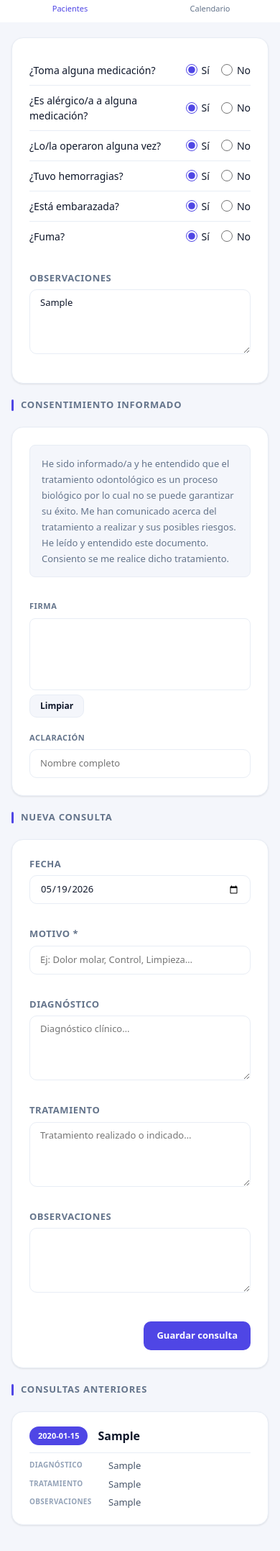
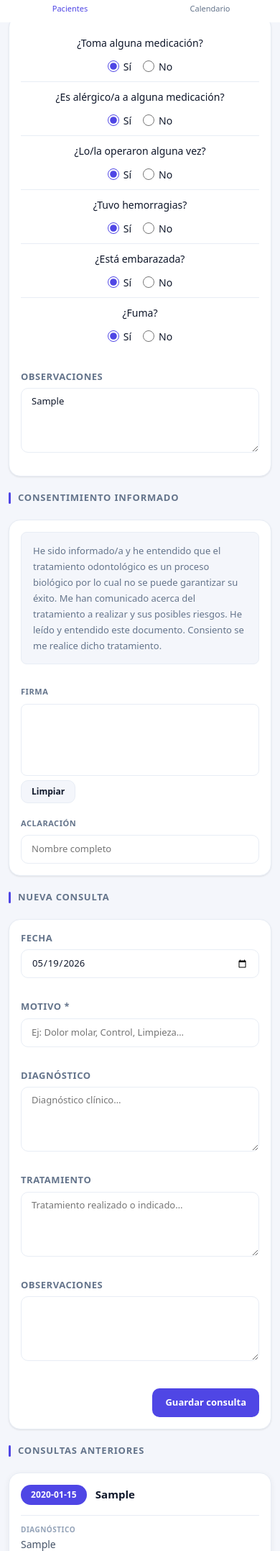
Before and after one commit to jeremiasmagallanestenis-sys/ClinicaDental, a Flask app: page /pacientes/1/ficha in a window 390 px wide. Shown: the part 813-2968 px from the top of the page at 72% size. Before the commit the page ends 2935 px from the top, so only its background shows below. Run offline with Flask 3, Linux system fonts and the light colour scheme; tables that the repository leaves empty hold one stand-in row (values such as "Sample post"); data that the repository does not hold is empty.

Commit message:
mobile UX: mejor espaciado en ficha clinica y timeline de consultas

```diff
--- a/web/static/css/style.css
+++ b/web/static/css/style.css
@@ -661,47 +661,51 @@ svg { width: 20px; height: 20px; flex-shrink: 0; }
   color: var(--text);
   margin-bottom: 12px;
 }
-.timeline { display: flex; flex-direction: column; gap: 10px; }
+.timeline { display: flex; flex-direction: column; gap: 14px; }
 
-.timeline-item { padding: 20px 24px; }
-.timeline-header { display: flex; align-items: center; gap: 14px; margin-bottom: 0; }
+.timeline-item {
+  padding: 20px 20px;
+  border-radius: 16px;
+  box-shadow: 0 2px 8px rgba(0,0,0,.06);
+}
+.timeline-header {
+  display: flex; align-items: flex-start; gap: 12px; flex-wrap: wrap;
+}
 .timeline-date-badge {
   display: inline-flex;
   align-items: center;
-  padding: 5px 12px;
+  padding: 5px 14px;
   background: var(--primary);
   color: #fff;
-  border-radius: var(--radius-pill);
-  font-size: 11px;
+  border-radius: 999px;
+  font-size: 12px;
   font-weight: 700;
   flex-shrink: 0;
+  letter-spacing: .01em;
 }
-.timeline-motivo { font-size: 16px; font-weight: 700; color: var(--text); }
+.timeline-motivo {
+  font-size: 15px; font-weight: 700; color: var(--text);
+  padding-top: 2px; flex: 1; min-width: 0;
+}
 .timeline-tags { display: flex; flex-wrap: wrap; gap: 6px; margin-top: 10px; }
 .timeline-tag {
-  display: inline-flex;
-  align-items: center;
-  padding: 3px 10px;
-  border-radius: 6px;
-  font-size: 11px;
-  font-weight: 600;
-  background: #FEF3C7;
-  color: #92400E;
+  display: inline-flex; align-items: center;
+  padding: 3px 10px; border-radius: 6px;
+  font-size: 11px; font-weight: 600;
+  background: #FEF3C7; color: #92400E;
 }
-.timeline-sep { height: 1px; background: var(--border); margin: 10px 0 8px; }
-.timeline-fields { display: flex; flex-direction: column; gap: 6px; }
-.timeline-field-row { display: flex; gap: 0; }
+.timeline-sep { height: 1px; background: var(--border); margin: 14px 0 12px; }
+.timeline-fields { display: flex; flex-direction: column; gap: 10px; }
+.timeline-field-row {
+  display: flex; flex-direction: column; gap: 3px;
+}
 .timeline-field-label {
-  font-size: 10px;
-  font-weight: 700;
-  color: var(--text-faint);
-  width: 110px;
-  flex-shrink: 0;
-  padding-top: 1px;
-  text-transform: uppercase;
-  letter-spacing: .03em;
+  font-size: 10px; font-weight: 700; color: var(--text-faint);
+  text-transform: uppercase; letter-spacing: .05em;
 }
-.timeline-field-val { font-size: 13px; color: var(--text-secondary); }
+.timeline-field-val {
+  font-size: 14px; color: var(--text-secondary); line-height: 1.5;
+}
 
 /* ── Calendar page ──────────────────────────────────────── */
 .page-calendario { display: flex; flex-direction: column; gap: 0; }
@@ -1147,7 +1151,18 @@ svg { width: 20px; height: 20px; flex-shrink: 0; }
   .page-body { padding: 0 16px; }
   .detail-content { padding: 16px; }
   .detail-topbar { padding: 0 16px; }
-  .ficha-page { padding: 16px; }
+  .ficha-page { padding: 12px; gap: 20px; }
+  .ficha-form { padding: 16px; gap: 14px; }
+  .timeline { gap: 12px; }
+  .timeline-item { padding: 16px; }
+  .timeline-field-row { flex-direction: column; gap: 2px; }
+  .timeline-field-label { width: auto; }
+  .sino-row { flex-direction: column; align-items: flex-start; gap: 8px; }
+  .sino-opts { gap: 20px; }
+  .enf-grid { grid-template-columns: repeat(2, 1fr); }
+  .firma-row { flex-direction: column; }
+  .ficha-patient-bar { padding: 12px 14px; gap: 12px; }
+  .ficha-section-title { font-size: 11px; margin-bottom: 6px; }
   .cal-toolbar { padding: 0 16px; flex-wrap: wrap; height: auto; padding-top: 8px; padding-bottom: 8px; gap: 8px; }
   .agenda-strip { padding: 12px 16px; }
   .agenda-strip-inner { flex-direction: column; gap: 8px; align-items: flex-start; }
```
